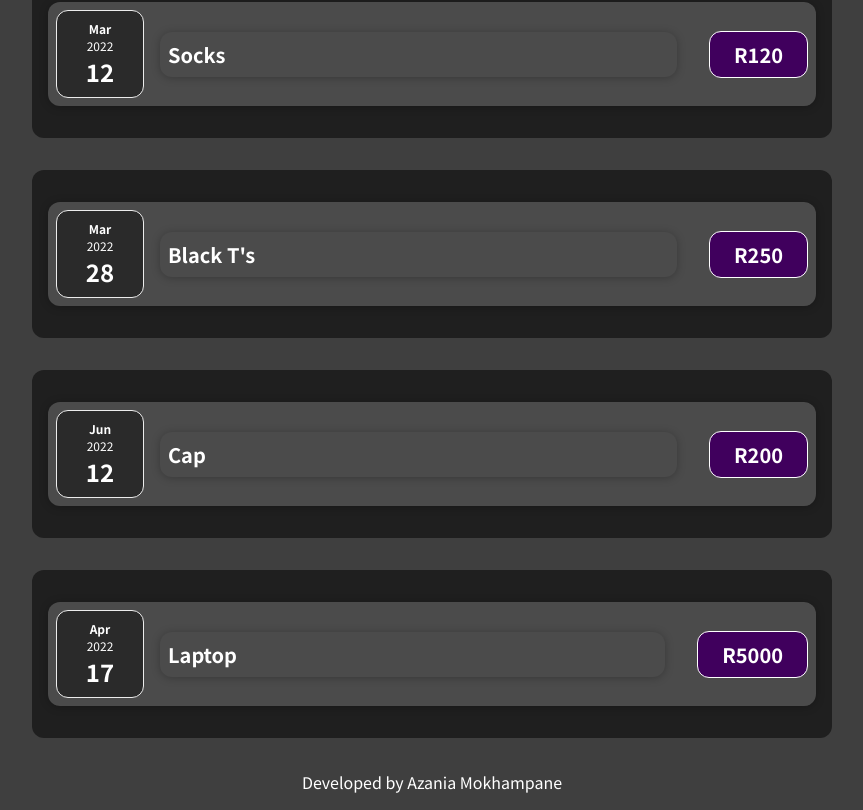
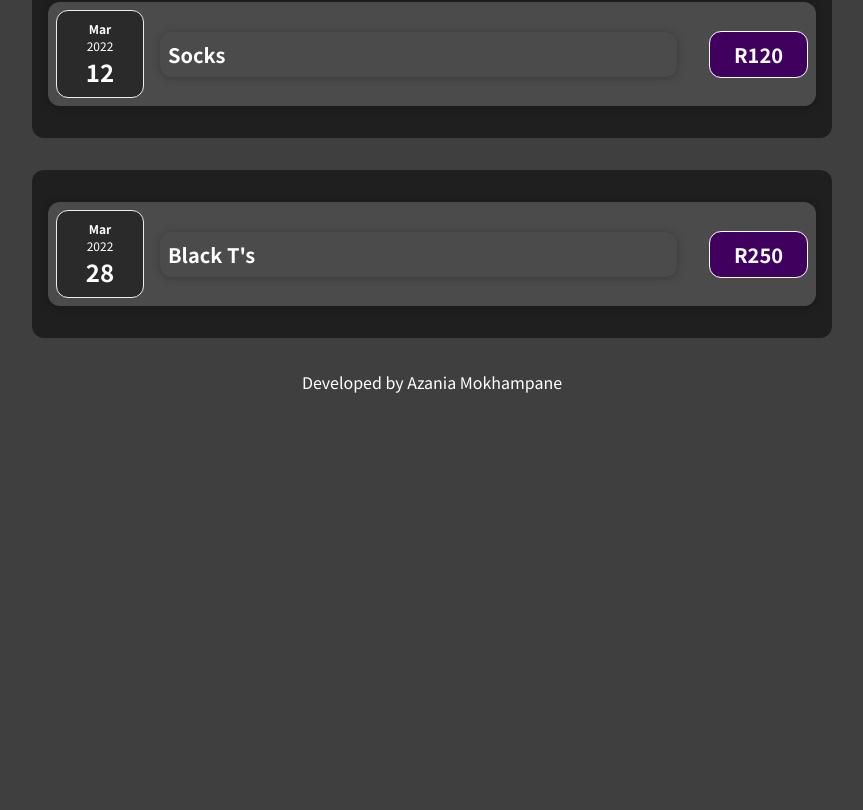
Before and after one commit to Azania-Mokhampane/expense_app, a React (Create React App) app: page / in a window 1280 px wide. Shown: the part 566-1376 px from the top of the page, without its empty margins (208-1071 px from the left). After the commit the page ends 976 px from the top, so only its background shows below. Built offline with nearby package versions, Linux system fonts and the light colour scheme.

Commit message:
refactor

```diff
--- a/src/App.js
+++ b/src/App.js
@@ -24,18 +24,6 @@ const expenses = [
     amount: 250,
     date: new Date(2022, 2, 28),
   },
-  {
-    id: "p4",
-    title: "Cap",
-    amount: 200,
-    date: new Date(2022, 5, 12),
-  },
-  {
-    id: "p5",
-    title: "Laptop",
-    amount: 5000,
-    date: new Date(2022, 3, 17)
-  }
 ];
 
 const addExpenseHandler = (expenses) => {
@@ -46,8 +34,12 @@ const App = () => {
   return (
     <>
       <NewExpense onAddExpense={addExpenseHandler} />
-      {expenses.map(items => (
-        <Expenses nameOfProduct={items.title} price={items.amount} date={items.date} />
+      {expenses.map((items) => (
+        <Expenses
+          nameOfProduct={items.title}
+          price={items.amount}
+          date={items.date}
+        />
       ))}
       {/* this .map method its more like writing a for loop to loop through an array, without writing all the long code */}
       <div>
```
